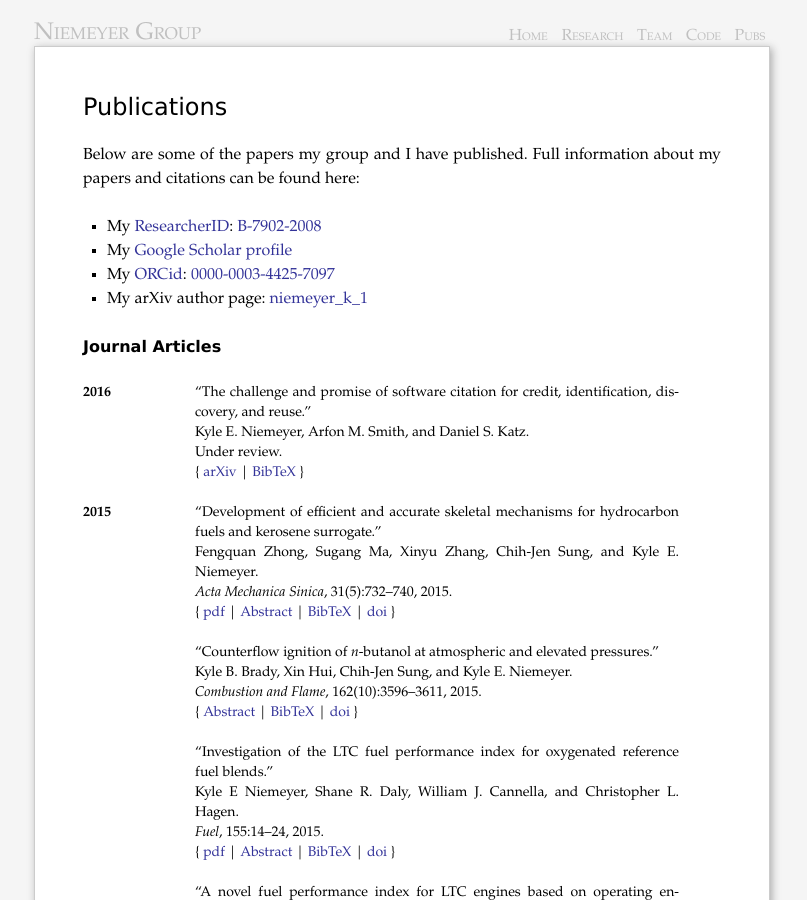
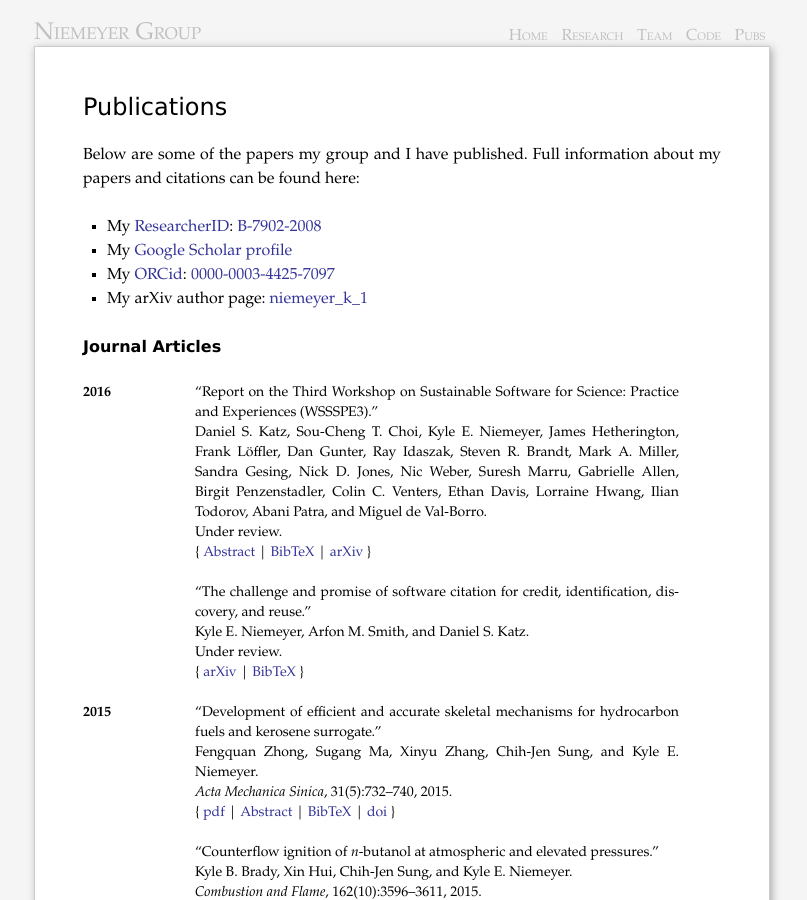
Before and after one commit to kyleniemeyer/kyleniemeyer.com, a Jekyll site: the page built from research/pubs/index.markdown, in a window 1280 px wide and 900 px high. Shown: the whole window, without its empty margins (238-1045 px from the left). Built offline with Jekyll 4.4.1, drawn with Linux system fonts in a browser that asks for light colours; nearby versions of some CDN libraries.

Commit message:
added WSSSPE3 report

```diff
--- a/research/pubs/index.markdown
+++ b/research/pubs/index.markdown
@@ -19,6 +19,30 @@ Below are some of the papers my group and I have published. Full information abo
 <div class="section">
 ## 2016 ##
 
+"Report on the Third Workshop on Sustainable Software for Science: Practice and Experiences (WSSSPE3)."
+Daniel S. Katz, Sou-Cheng T. Choi, Kyle E. Niemeyer, James Hetherington, Frank Löffler, Dan Gunter, Ray Idaszak, Steven R. Brandt, Mark A. Miller, Sandra Gesing, Nick D. Jones, Nic Weber, Suresh Marru, Gabrielle Allen, Birgit Penzenstadler, Colin C. Venters, Ethan Davis, Lorraine Hwang, Ilian Todorov, Abani Patra, and Miguel de Val-Borro.
+Under review.
+{ [Abstract]() | [BibTeX]() | [arXiv](http://arxiv.org/abs/1602.02296) }
+
+<div class="abstract">
+### Abstract ###
+This report records and discusses the Third Workshop on Sustainable Software for Science: Practice and Experiences (WSSSPE3). The report includes a description of the keynote presentation of the workshop, which served as an overview of sustainable scientific software. It also summarizes a set of lightning talks in which speakers highlighted to-the-point lessons and challenges pertaining to sustaining scientific software. The final and main contribution of the report is a summary of the discussions, future steps, and future organization for a set of self-organized working groups on topics including developing pathways to funding scientific software; constructing useful common metrics for crediting software stakeholders; identifying principles for sustainable software engineering design; reaching out to research software organizations around the world; and building communities for software sustainability. For each group, we include a point of contact and a landing page that can be used by those who want to join that group's future activities. The main challenge left by the workshop is to see if the groups will execute these activities that they have scheduled, and how the WSSSPE community can encourage this to happen.
+</div>
+
+<div class="bibtex">
+### BibTeX ###
+    @article{Katz:2016,
+    Author = {Daniel S. Katz and Sou-Cheng T. Choi and Kyle E. Niemeyer and James Hetherington and Frank Löffler and Dan Gunter and Ray Idaszak and Steven R. Brandt and Mark A. Miller and Sandra Gesing and Nick D. Jones and Nic Weber and Suresh Marru and Gabrielle Allen and Birgit Penzenstadler and Colin C. Venters and Ethan Davis and Lorraine Hwang and Ilian Todorov and Abani Patra and Miguel de Val-Borro},
+    Title = {Report on the Third Workshop on Sustainable Software for Science: Practice and Experiences (WSSSPE3)},
+    Journal = {},
+    Volume = {},
+    Number = {},
+    Pages = {},
+    Doi = {},
+    Year = {2016},
+    Note = {Under review. Available at \url{http://arxiv.org/abs/1602.02296}.}}
+</div>
+
 “The challenge and promise of software citation for credit, identification, discovery, and reuse.”
 Kyle E. Niemeyer, Arfon M. Smith, and Daniel S. Katz.
 Under review.
@@ -27,15 +51,15 @@ Under review.
  <div class="bibtex">
 ### BibTeX ###
     @article{Niemeyer:2016,
-	Author = {Kyle E. Niemeyer Arfon M. Smith and Daniel S. Katz},
-	Title = {The challenge and promise of software citation for credit, identification, discovery, and reuse},
-	Journal = {},
-	Volume = {},
+    Author = {Kyle E. Niemeyer Arfon M. Smith and Daniel S. Katz},
+    Title = {The challenge and promise of software citation for credit, identification, discovery, and reuse},
+    Journal = {},
+    Volume = {},
     Number = {},
     Pages = {},
-	Doi = {},
-	Year = {2016},
-	Note = {Under review. Available at \url{http://arxiv.org/abs/1601.04734}.}}
+    Doi = {},
+    Year = {2016},
+    Note = {Under review. Available at \url{http://arxiv.org/abs/1601.04734}.}}
  </div>
 
 </div>
```
